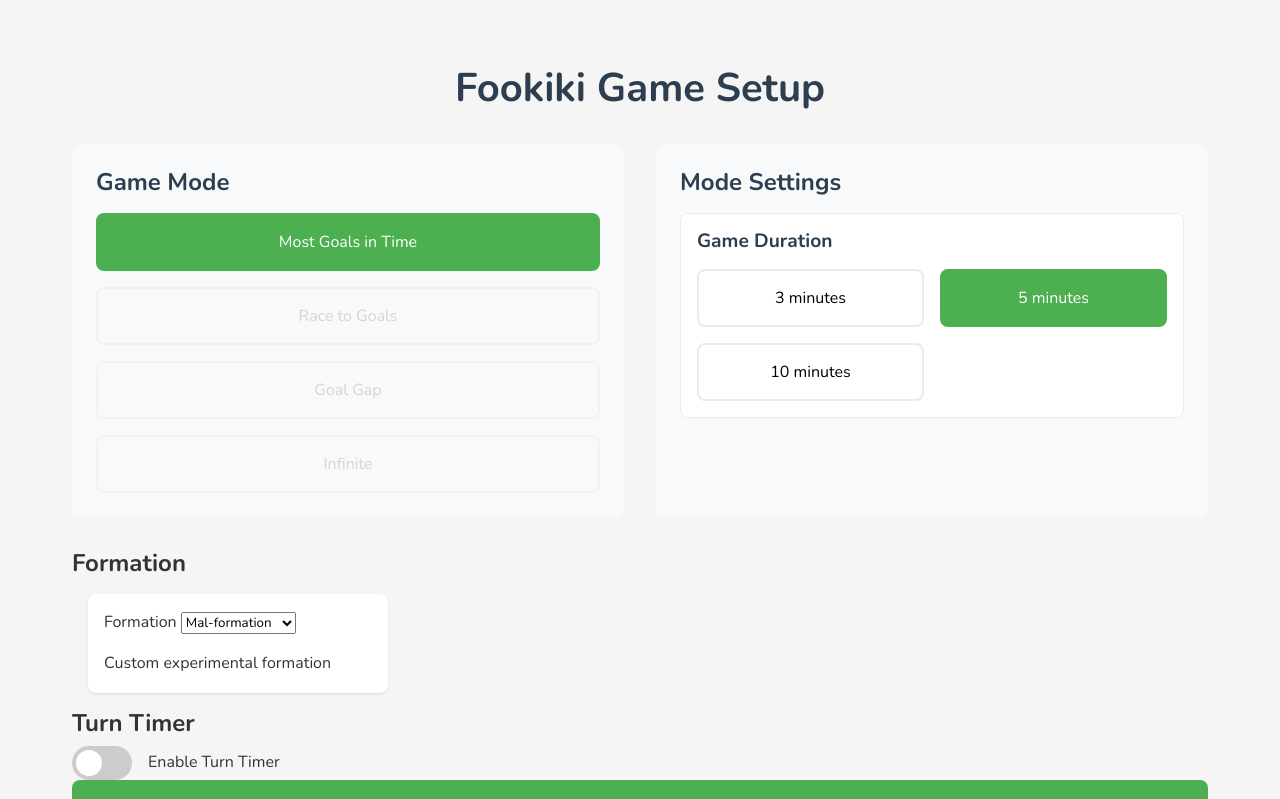
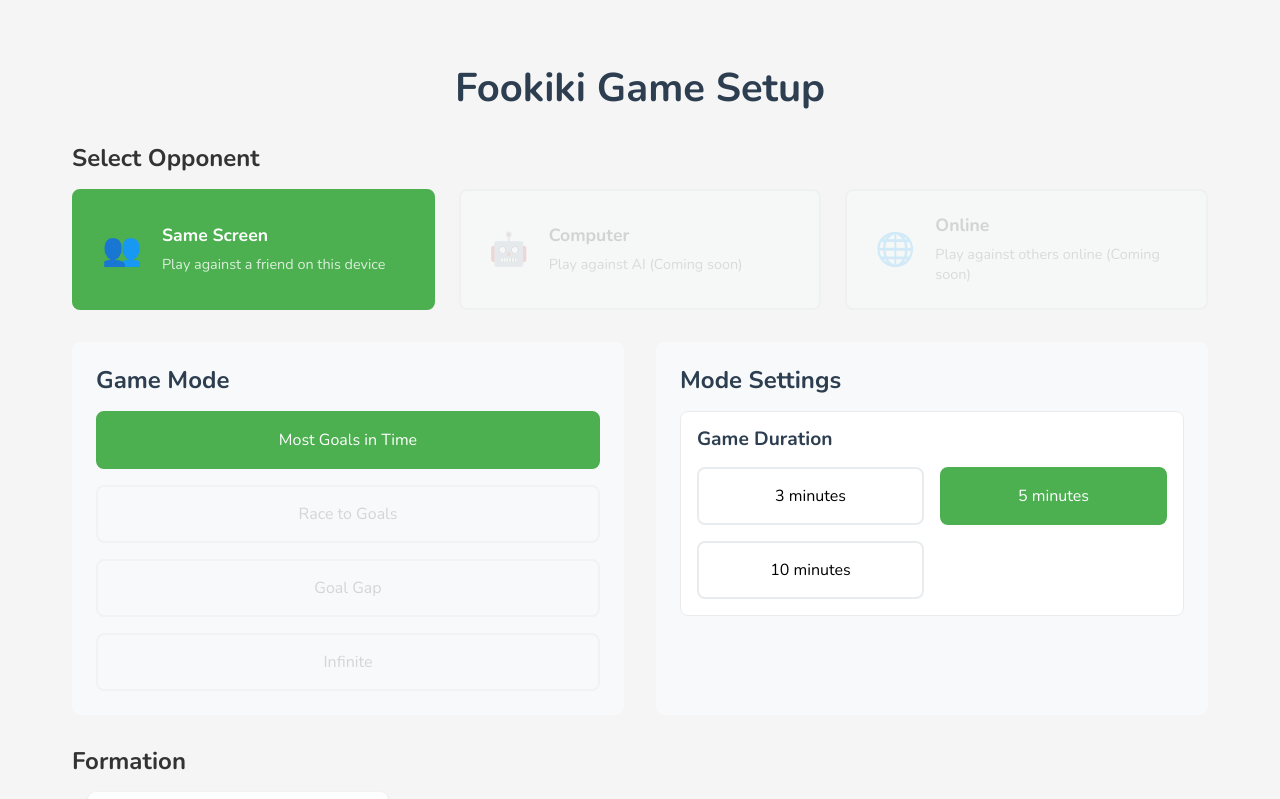
Before and after one commit to malcolm2xd/fookiki-web-ui, a Vue app: page / in a window 1280 px wide. Shown: the top 799 px of the page. Built offline with nearby package versions, Linux system fonts and the light colour scheme.

Commit message:
Game opponent selection

```diff
--- a/src/components/GameConfig.vue
+++ b/src/components/GameConfig.vue
@@ -2,6 +2,46 @@
 <template>
   <div class="game-config">
     <h1 class="title">Fookiki Game Setup</h1>
+
+    <!-- Opponent Selection -->
+    <div class="config-section opponent-section">
+      <h2>Select Opponent</h2>
+      <div class="opponent-selector">
+        <button
+          class="opponent-button"
+          @click="selectOpponent('local')"
+          :class="{ active: selectedOpponent === 'local' }"
+        >
+          <div class="opponent-icon">👥</div>
+          <div class="opponent-info">
+            <h3>Same Screen</h3>
+            <p>Play against a friend on this device</p>
+          </div>
+        </button>
+        <button
+          class="opponent-button disabled"
+          disabled
+          title="Coming soon!"
+        >
+          <div class="opponent-icon">🤖</div>
+          <div class="opponent-info">
+            <h3>Computer</h3>
+            <p>Play against AI (Coming soon)</p>
+          </div>
+        </button>
+        <button
+          class="opponent-button disabled"
+          disabled
+          title="Coming soon!"
+        >
+          <div class="opponent-icon">🌐</div>
+          <div class="opponent-info">
+            <h3>Online</h3>
+            <p>Play against others online (Coming soon)</p>
+          </div>
+        </button>
+      </div>
+    </div>
 
     <div class="main-config">
       <!-- Game Modes Panel -->
@@ -156,6 +196,7 @@ import { useGameStore } from '@/stores/game'
 import FormationSelector from './FormationSelector.vue'
 
 const gameStore = useGameStore()
+const selectedOpponent = ref('local')
 const selectedMode = ref('timed')
 const selectedDuration = ref(300) // 5 minutes default
 const selectedGoalCount = ref(5) // for race mode
@@ -176,6 +217,10 @@ const gameDurations = [180, 300, 600] // 3, 5, 10 minutes
 const goalCounts = [3, 5, 7, 10] // for race mode
 const goalGaps = [2, 3, 4, 5] // for gap mode
 const turnDurations = [5, 10, 15, 20]
+
+function selectOpponent(type: 'local' | 'ai' | 'online') {
+  selectedOpponent.value = type
+}
 
 function selectMode(mode: string) {
   if (modeEnabled[mode as keyof typeof modeEnabled]) {
@@ -206,7 +251,8 @@ function updateTurnTimer() {
 }
 
 function startGame() {
-  // Update game configuration based on mode
+  // Update game configuration
+  gameStore.gameConfig.opponent = selectedOpponent.value
   gameStore.gameConfig.mode = selectedMode.value
   switch (selectedMode.value) {
     case 'timed':
@@ -231,6 +277,65 @@ function startGame() {
   max-width: 1200px;
   margin: 0 auto;
   padding: 2rem;
+}
+
+.opponent-section {
+  margin-bottom: 2rem;
+}
+
+.opponent-selector {
+  display: grid;
+  grid-template-columns: repeat(auto-fit, minmax(280px, 1fr));
+  gap: 1.5rem;
+  margin-top: 1rem;
+}
+
+.opponent-button {
+  display: flex;
+  align-items: center;
+  gap: 1rem;
+  padding: 1.5rem;
+  border: 2px solid #e9ecef;
+  border-radius: 8px;
+  background: white;
+  cursor: pointer;
+  transition: all 0.3s ease;
+  text-align: left;
+  width: 100%;
+}
+
+.opponent-button:hover:not(.disabled) {
+  background: #e9ecef;
+  transform: translateY(-2px);
+}
+
+.opponent-button.active {
+  background: #4CAF50;
+  color: white;
+  border-color: #4CAF50;
+}
+
+.opponent-button.disabled {
+  opacity: 0.5;
+  cursor: not-allowed;
+  background: #f8f9fa;
+}
+
+.opponent-icon {
+  font-size: 2rem;
+  min-width: 3rem;
+  text-align: center;
+}
+
+.opponent-info h3 {
+  margin: 0;
+  font-size: 1.1rem;
+}
+
+.opponent-info p {
+  margin: 0.5rem 0 0;
+  font-size: 0.9rem;
+  opacity: 0.8;
 }
 
 .title {
--- a/src/stores/game.ts
+++ b/src/stores/game.ts
@@ -66,6 +66,7 @@ function createPlayer(team: Team, role: PlayerRole, positionStr: string, formati
 export const useGameStore = defineStore('game', {
   state: () => ({
     gameConfig: {
+      opponent: 'local' as 'local' | 'ai' | 'online',
       mode: 'timed', // 'timed', 'race', 'gap', 'infinite'
       duration: 300, // 5 minutes default
       goalTarget: 5, // for race mode
```
